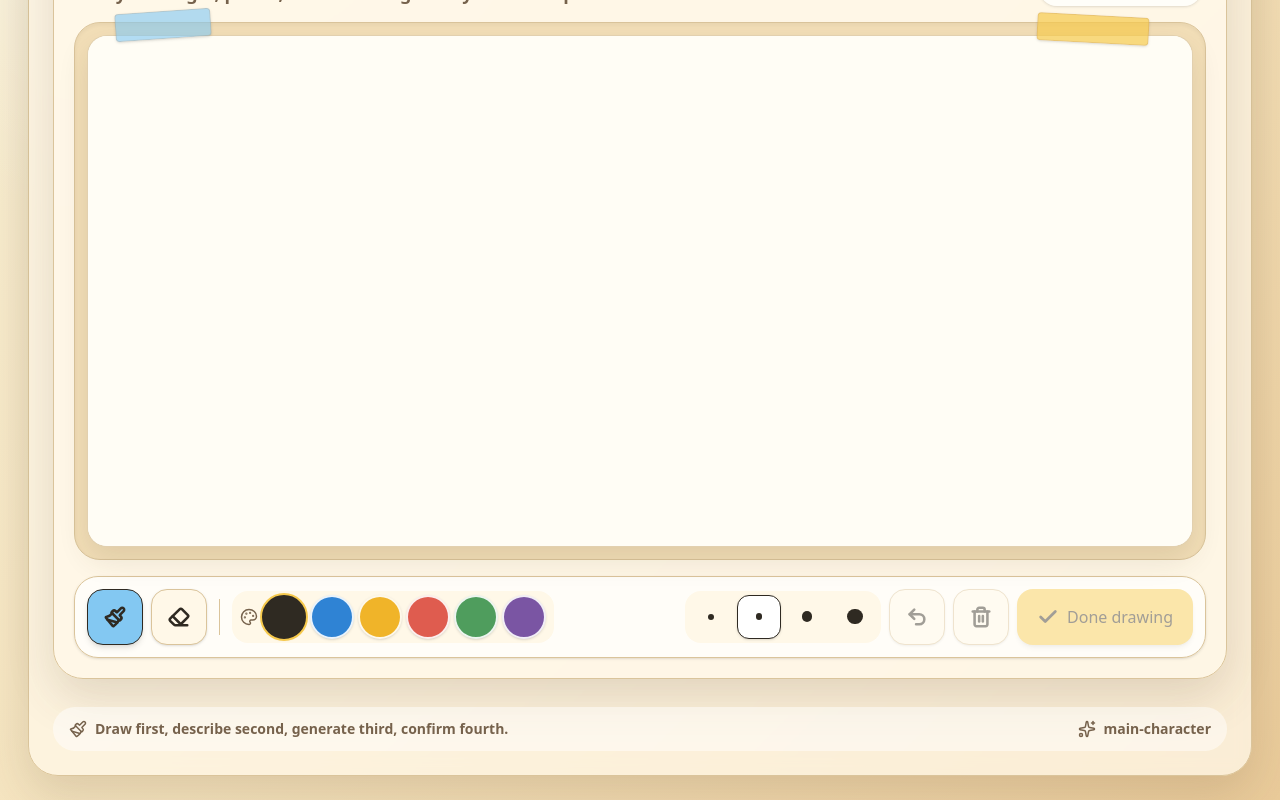
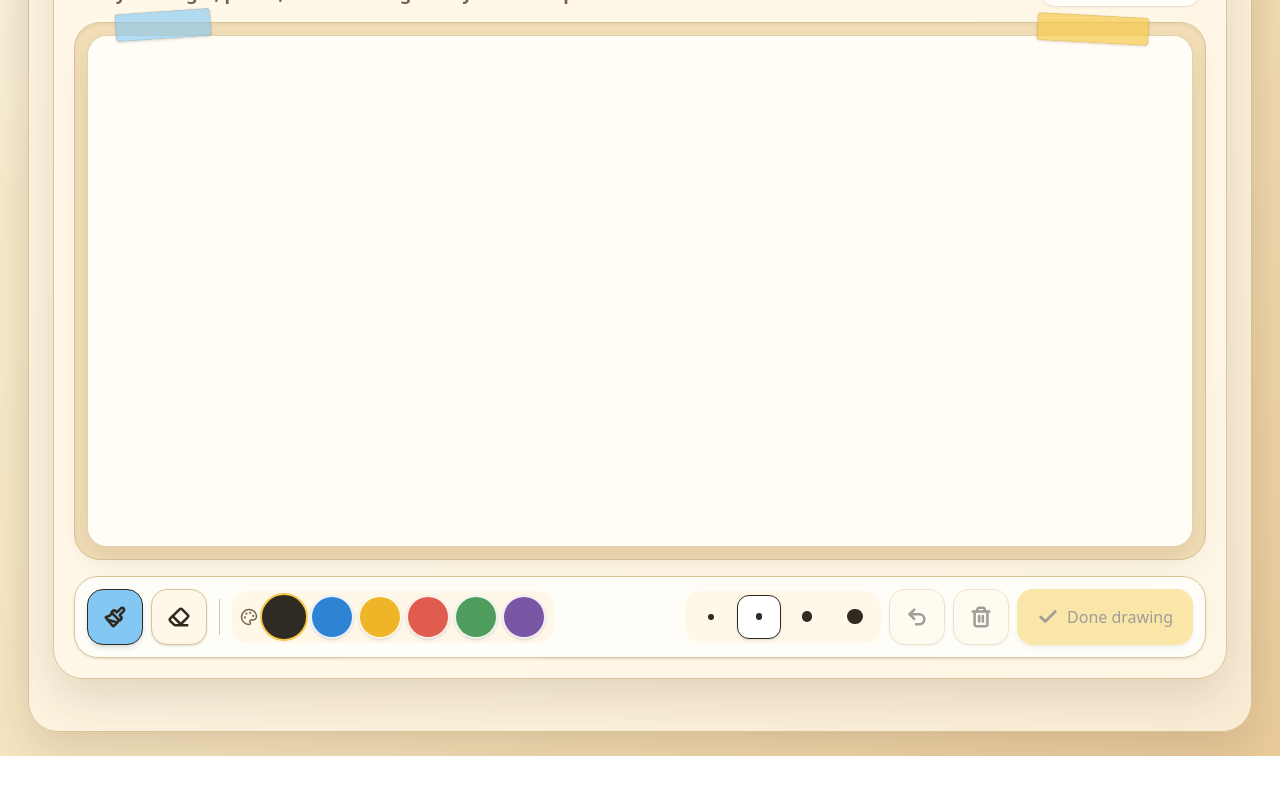
Before and after one commit to barronlroth/story-coach, a Next.js app: page / in a window 1280 px wide. Shown: the part 321-1121 px from the top of the page. After the commit the page ends 1077 px from the top, so only its background shows below. Built offline with nearby package versions, Linux system fonts and the light colour scheme.

Commit message:
Remove redundant story footer

```diff
--- a/components/StoryCoachApp.tsx
+++ b/components/StoryCoachApp.tsx
@@ -1,7 +1,7 @@
 "use client";
 
 import { useEffect, useMemo, useState } from "react";
-import { BookOpen, ChevronLeft, FileText, Paintbrush, RotateCcw, Sparkles } from "lucide-react";
+import { BookOpen, ChevronLeft, FileText, RotateCcw } from "lucide-react";
 import { AddDetailPanel } from "@/components/AddDetailPanel";
 import { BeatProgress } from "@/components/BeatProgress";
 import { BookBuilderState } from "@/components/BookBuilderState";
@@ -361,17 +361,6 @@ export function StoryCoachApp() {
         </header>
 
         <div className="flex flex-1 flex-col justify-center py-5 md:py-7">{renderStoryStep()}</div>
-
-        <footer className="flex flex-wrap items-center justify-between gap-3 rounded-[22px] bg-[rgba(255,255,255,0.48)] px-4 py-3">
-          <div className="flex items-center gap-2 text-sm font-bold text-[var(--ink-soft)]">
-            <Paintbrush size={18} />
-            Draw first, describe second, generate third, confirm fourth.
-          </div>
-          <span className="inline-flex items-center gap-2 text-sm font-black text-[var(--ink-soft)]">
-            <Sparkles size={18} />
-            {currentBeat.beatId}
-          </span>
-        </footer>
       </section>
     </main>
   );
```
